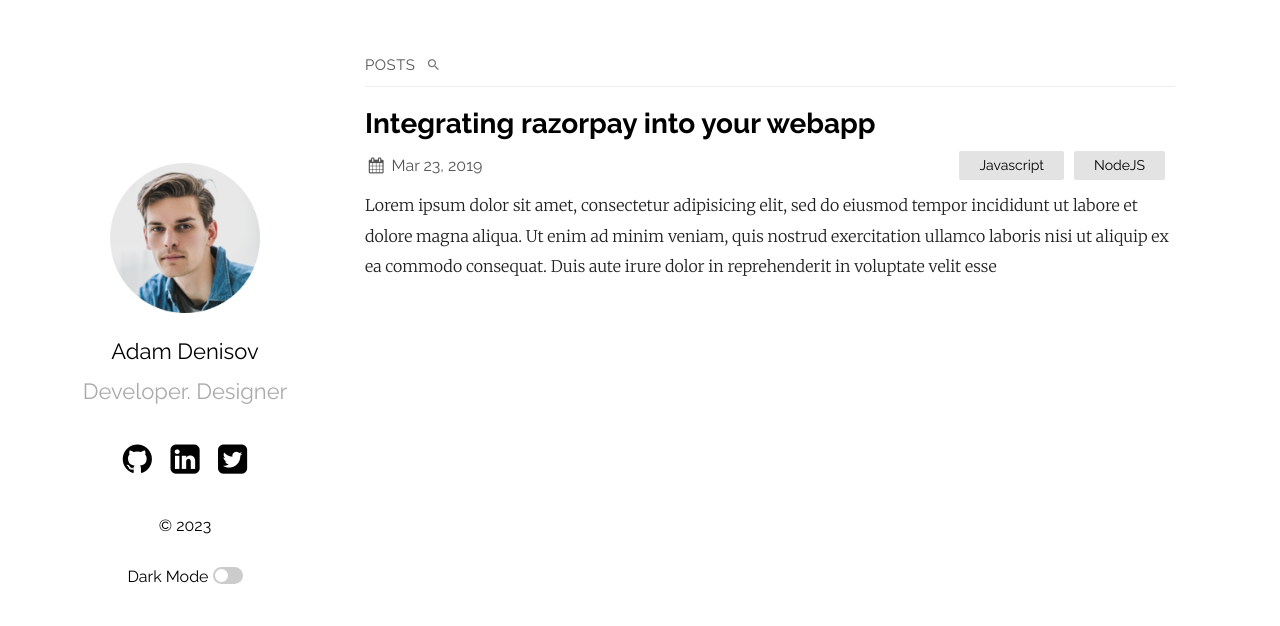
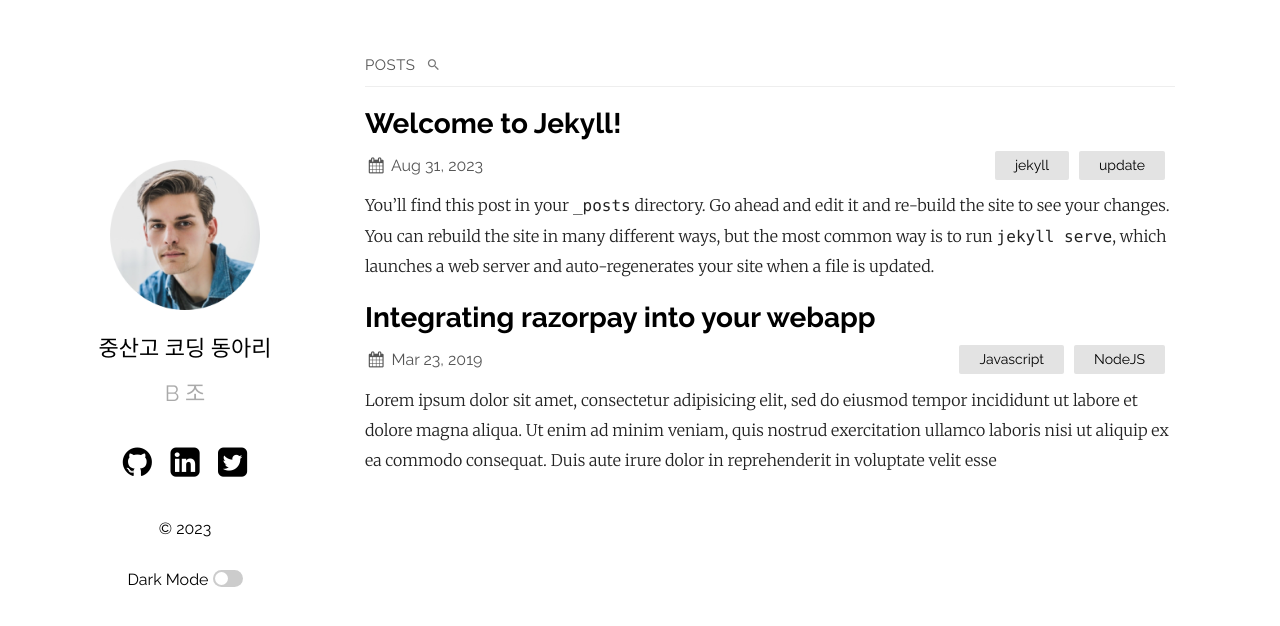
Before and after one commit to zadari/zadari.github.io, a Jekyll site: the page built from index.md, in a window 1280 px wide. Shown: the top 626 px of the page. Built offline with Jekyll 4.4.1, drawn with Linux system fonts in a browser that asks for light colours.

Commit message:
picture-joongsango

```diff
--- a/_config.yml
+++ b/_config.yml
@@ -12,8 +12,8 @@
 sass:
   sass_dir: _sass
 plainwhite:
-  name: Adam Denisov
-  tagline: Developer. Designer
+  name: 중산고 코딩 동아리
+  tagline: B 조
   date_format: "%b %-d, %Y"
   sitemap: true # set to true to generate sitemap.xml content
   search: true # set to true to enable searchbar
@@ -52,10 +52,8 @@
 #header_pages:
 # - about.md
 
-remote_theme: samarsault/plainwhite-jekyll
-
 # Build settings
-# theme: plainwhite
+theme: plainwhite
 
 plugins:
   - jekyll-seo-tag
--- /dev/null
+++ b/_posts/2023-08-31-welcome-to-jekyll.markdown
@@ -0,0 +1,29 @@
+---
+layout: post
+title:  "Welcome to Jekyll!"
+date:   2023-08-31 18:57:54 +0900
+categories: jekyll update
+---
+You’ll find this post in your `_posts` directory. Go ahead and edit it and re-build the site to see your changes. You can rebuild the site in many different ways, but the most common way is to run `jekyll serve`, which launches a web server and auto-regenerates your site when a file is updated.
+
+Jekyll requires blog post files to be named according to the following format:
+
+`YEAR-MONTH-DAY-title.MARKUP`
+
+Where `YEAR` is a four-digit number, `MONTH` and `DAY` are both two-digit numbers, and `MARKUP` is the file extension representing the format used in the file. After that, include the necessary front matter. Take a look at the source for this post to get an idea about how it works.
+
+Jekyll also offers powerful support for code snippets:
+
+{% highlight ruby %}
+def print_hi(name)
+  puts "Hi, #{name}"
+end
+print_hi('Tom')
+#=> prints 'Hi, Tom' to STDOUT.
+{% endhighlight %}
+
+Check out the [Jekyll docs][jekyll-docs] for more info on how to get the most out of Jekyll. File all bugs/feature requests at [Jekyll’s GitHub repo][jekyll-gh]. If you have questions, you can ask them on [Jekyll Talk][jekyll-talk].
+
+[jekyll-docs]: https://jekyllrb.com/docs/home
+[jekyll-gh]:   https://github.com/jekyll/jekyll
+[jekyll-talk]: https://talk.jekyllrb.com/
```
Also changed, not shown: assets/portfolio-save.png (added).
